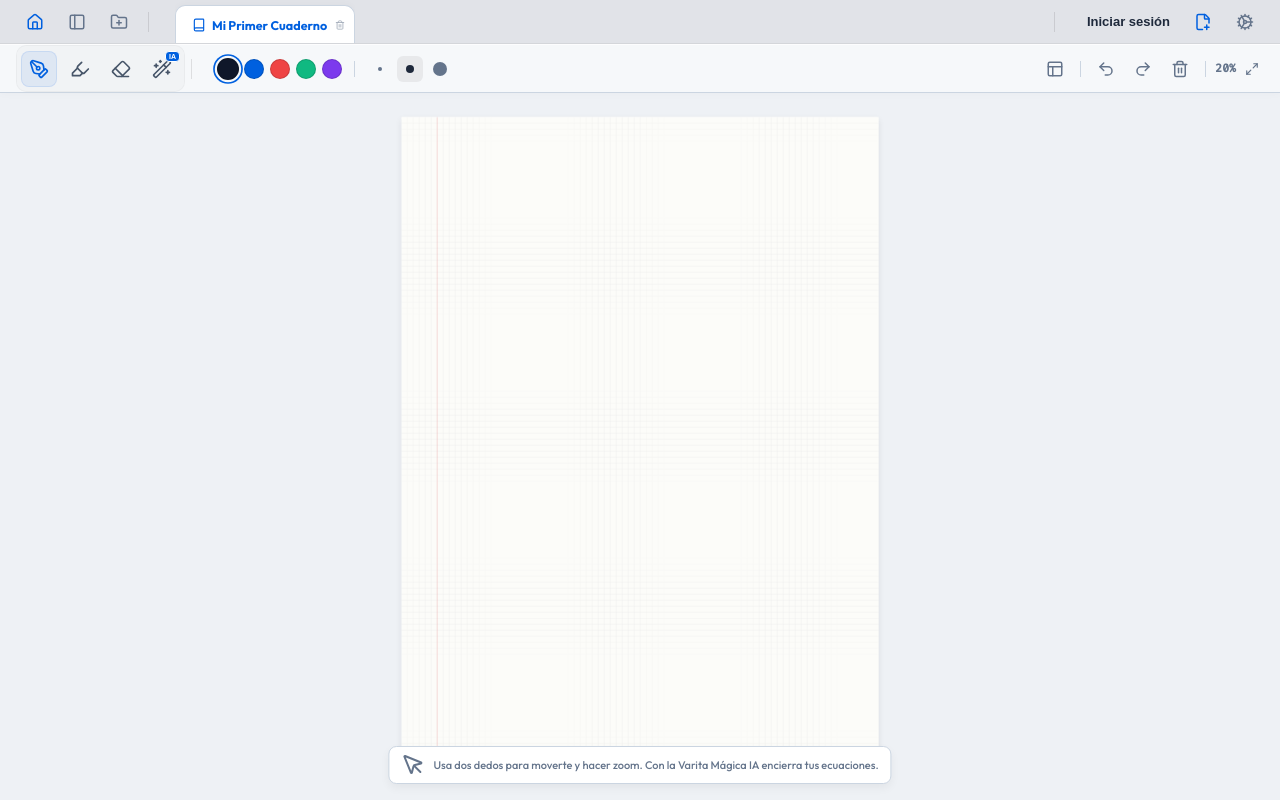
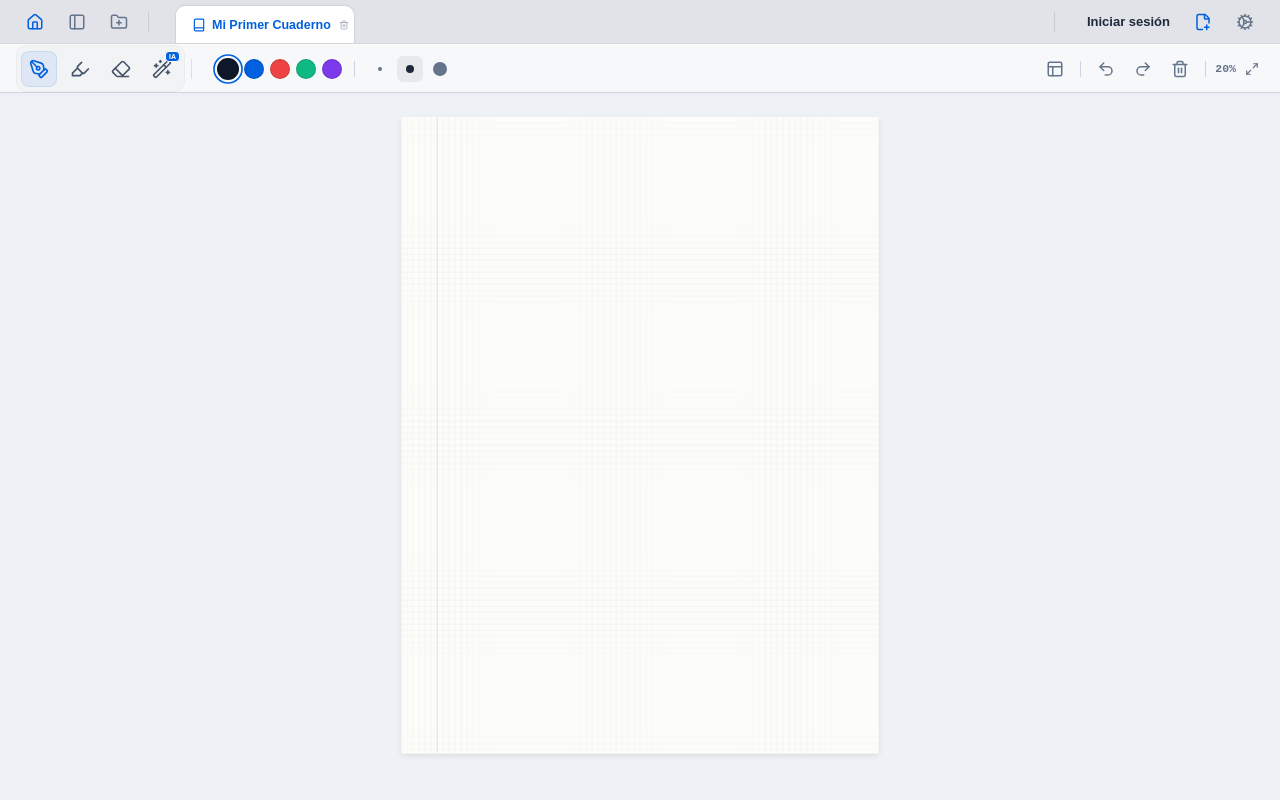
Before and after one commit to Alejandro0521/notesmagic, a website: page index.html in a window 1280 px wide. Drawn offline with nearby package versions, Linux system fonts and the light colour scheme.

Commit message:
Remove floating tip

```diff
--- a/index.html
+++ b/index.html
@@ -11,7 +11,9 @@
   <!-- Google Fonts & Lucide Icons -->
   <link rel="preconnect" href="https://fonts.googleapis.com">
   <link rel="preconnect" href="https://fonts.gstatic.com" crossorigin>
-  <link href="https://fonts.googleapis.com/css2?family=Outfit:wght@300;400;500;600;700;800&family=Caveat:wght@400;700&family=Fira+Code:wght@400;500&display=swap" rel="stylesheet">
+  <l
+    gh run list --repo Alejandro0521/notesmagic
+  gh run view RUN_ID --repo Alejandro0521/notesmagic --logink href="https://fonts.googleapis.com/css2?family=Outfit:wght@300;400;500;600;700;800&family=Caveat:wght@400;700&family=Fira+Code:wght@400;500&display=swap" rel="stylesheet">
   <script src="https://unpkg.com/lucide@latest"></script>
 
   <link rel="stylesheet" href="styles.css">
@@ -235,12 +237,6 @@
             <!-- Capa de superposición para lazos y stamps -->
             <canvas id="overlay-canvas" class="overlay-canvas"></canvas>
           </div>
-        </div>
-
-        <!-- Indicador flotante táctil -->
-        <div class="floating-tip">
-          <i data-lucide="mouse-pointer" class="text-cyan"></i>
-          <span>Usa dos dedos para moverte y hacer zoom. Con la Varita Mágica IA encierra tus ecuaciones.</span>
         </div>
       </main>
 
```
Also changed, not shown: 1 other file.
